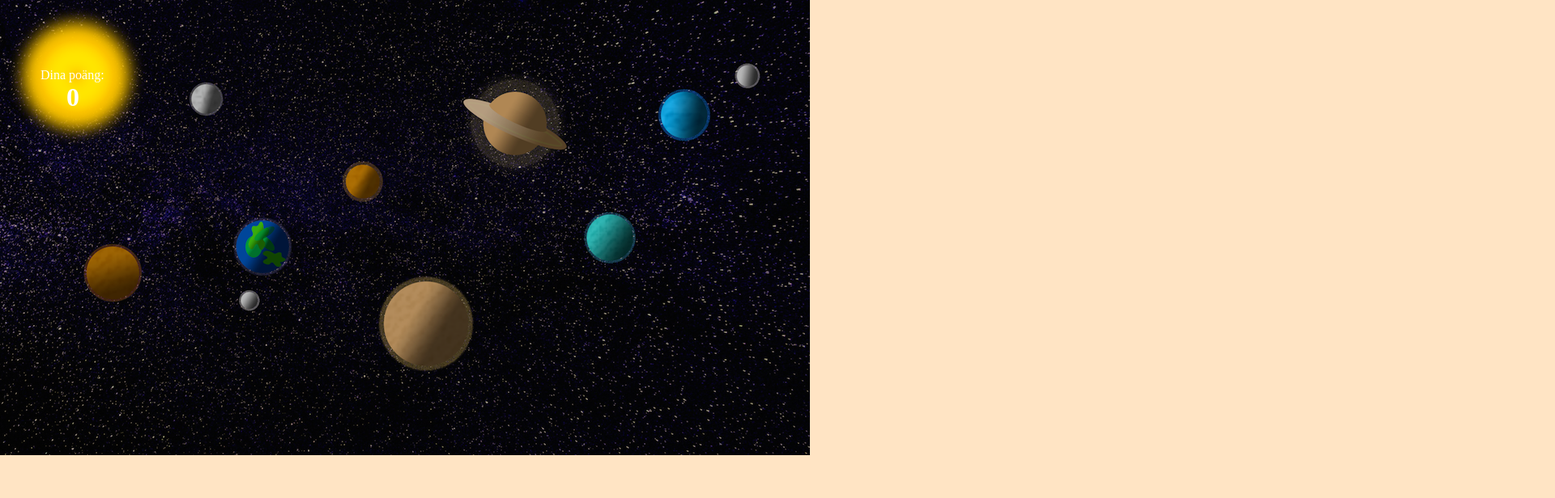
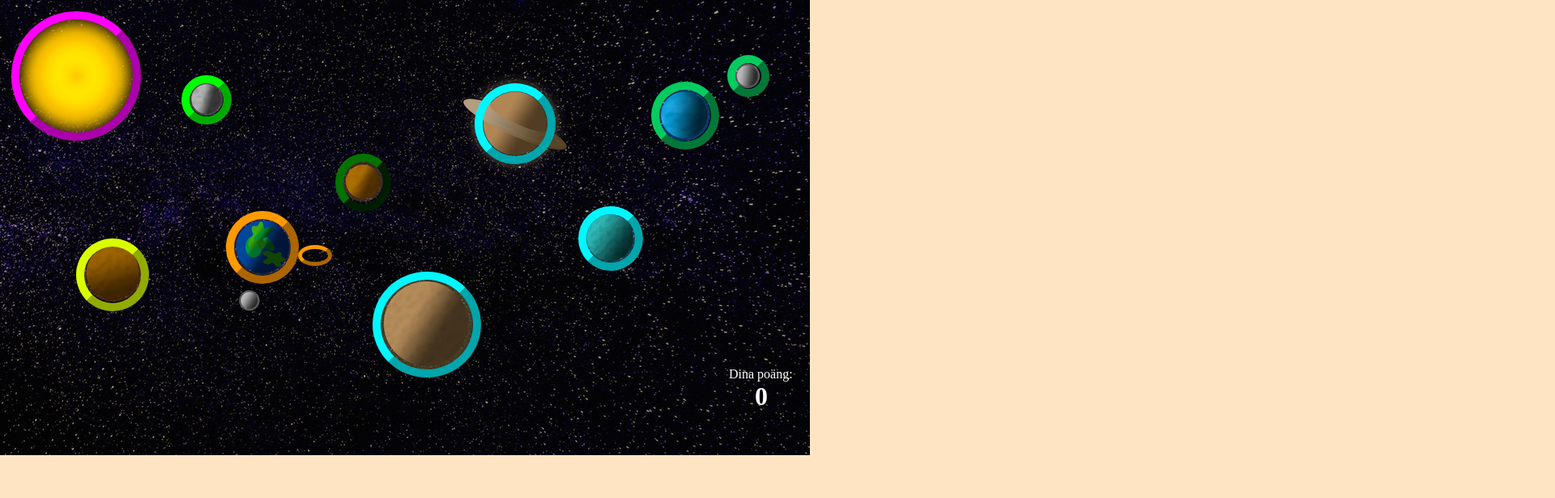
Before and after one commit to Bazzan/SpelProjekt_SL, a plain HTML site: page SpootniksÄventyr/SpootniksÄventyr.html in a window 1280 px wide. Shown: the top 616 px of the page at 81% size, 1920 px wide, since content can reach past the window. Drawn offline with Linux system fonts and the light colour scheme.

Commit message:
Om positionering

```diff
--- a/SpootniksÄventyr/CSS/SpelStyle.css
+++ b/SpootniksÄventyr/CSS/SpelStyle.css
@@ -12,13 +12,15 @@ body, h1, div, p, input, button, #button2, #my_centered_buttons, h1, #quizButton
 	padding: 0;
 }
 
+
+
 #pointcounters{
 	position: absolute;
     z-index: 1;
-	left: 50px;
-	top: 20px;
-	width:100px;
-	height:20px;
+    left: 900px;
+    top: 390px;
+    width: 100px;
+    height: 20px;
     color: white;
 }
 #points{
@@ -119,113 +121,148 @@ canvas{
 
 #SolenInfo{
 	visibility: hidden;
+	position: absolute;
+    top: 383px;
+    left: 704px;
+
 }
 
 #MerkuriusInfo{
 	visibility: hidden;
+	position: absolute;
+    top: 383px;
+    left: 704px;
 }
 
 #VenusInfo{
 	visibility: hidden;
+	position: absolute;
+    top: 383px;
+    left: 704px;
 }
 #JordenInfo{
 	visibility: hidden;
+	position: absolute;
+    top: 383px;
+    left: 704px;
 }
 #ISSInfo{
 	visibility: hidden;
+	position: absolute;
+    top: 383px;
+    left: 704px;
 }
 #MarsInfo{
 	visibility: hidden;
+	position: absolute;
+    top: 383px;
+    left: 704px;
 }
 #JupiterInfo{
 	visibility: hidden;
+	position: absolute;
+    top: 383px;
+    left: 704px;
 }
 #SaturnusInfo{
 	visibility: hidden;
+	position: absolute;
+    top: 383px;
+    left: 704px;
 }
 #UranusInfo{
 	visibility: hidden;
+	position: absolute;
+    top: 383px;
+    left: 704px;
 }
 #NeptunusInfo{
 	visibility: hidden;
+	position: absolute;
+    top: 383px;
+    left: 704px;
 }
 #PlutoInfo{
 	visibility: hidden;
+	position: absolute;
+    top: 383px;
+    left: 704px;
 }
 
 #SolenButton {
     background-color: transparent;
-
-    margin-top: -45px;
-    margin-left: 26.5px;
-    width: 250px;
-    height: 250px;
+    left: 14px;
+    top: 14px;
+    margin: 0;
+    width: 160px;
+    height: 160px;
     position: absolute;
     border-radius: 50%;
     border-color: magenta;
-	border-top-width: 20px;
-    border-left-width: 20px;
-    border-right-width: 20px;
-    border-bottom-width: 20px;
+    border-top-width: 10px;
+    border-left-width: 10px;
+    border-right-width: 10px;
+    border-bottom-width: 10px;
 	/* display: inline-block; */
 
 }
 
 #MerkuriusButton {
     background-color: transparent;
-
-    margin-top: 81px;
-    margin-left: 409.5px;
-    width: 100px;
-    height: 100px;
+	left: 224px;
+    top: 93px;
+    margin: 0;
+    width: 62px;
+    height: 61px;
     position: absolute;
     border-radius: 50%;
     border-color: rgb(0, 255, 0);
-	border-top-width: 20px;
-    border-left-width: 20px;
-    border-right-width: 20px;
-    border-bottom-width: 20px;
-	/* display: inline-block; */
+    border-top-width: 10px;
+    border-left-width: 10px;
+    border-right-width: 10px;
+    border-bottom-width: 10px;
 }
 #VenusButton {
 	background-color: transparent;
-
-	margin-top: 458px;
-    margin-left: 151.5px;
-    width: 165px;
-    height: 165px;
+    left: 94px;
+    top: 295px;
+    margin: 0;
+    width: 90px;
+    height: 90px;
     position: absolute;
     border-radius: 50%;
     border-color: rgb(217, 255, 0);
-	border-top-width: 20px;
-    border-left-width: 20px;
-    border-right-width: 20px;
-    border-bottom-width: 20px;
+    border-top-width: 10px;
+    border-left-width: 10px;
+    border-right-width: 10px;
+    border-bottom-width: 10px;
 	/* display: inline-block; */
 }
 
 #JordenButton {
 	background-color: transparent;
-    margin-top: 396px;
-    margin-left: 508px;
-    width: 165px;
-    height: 165px;
+    left: 279px;
+    top: 261px;
+    margin: 0;
+    width: 90px;
+    height: 90px;
     position: absolute;
     border-radius: 50%;
     border-color: rgb(255, 153, 0);
-	border-top-width: 20px;
-    border-left-width: 20px;
-    border-right-width: 20px;
-    border-bottom-width: 20px;
+    border-top-width: 10px;
+    border-left-width: 10px;
+    border-right-width: 10px;
+    border-bottom-width: 10px;
 	/* display: inline-block; */
 }
 
 #ISSButton {
 	background-color: transparent;
-	margin-top: 465px;
-    margin-left: 688px;
-    width: 25px;
-    height: 25px;
+    left: 368px;
+    top: 303px;
+    margin: 0;
+    width: 39px;
+    height: 20px;
     position: absolute;
     border-radius: 50%;
     border-color: rgb(255, 153, 0);
@@ -233,106 +270,106 @@ canvas{
     border-left-width: 5px;
     border-right-width: 5px;
     border-bottom-width: 5px;
-	/* display: inline-block; */
 }
 
 #MarsButton {
     background-color: transparent;
-	margin-top: 264px;
-    margin-left: 767px;
-    width: 120px;
-    height: 120px;
+    left: 414px;
+    top: 190px;
+    margin: 0;
+    width: 69px;
+    height: 72px;
     position: absolute;
     border-radius: 50%;
     border-color: rgb(4, 114, 0);
-	border-top-width: 20px;
-    border-left-width: 20px;
-    border-right-width: 20px;
-    border-bottom-width: 20px;
-	/* display: inline-block; */
+    border-top-width: 10px;
+    border-left-width: 10px;
+    border-right-width: 10px;
+    border-bottom-width: 10px;
 }
 
 
 #JupiterButton {
 	background-color: transparent;
-	margin-top: 541px;
-    margin-left: 858px;
-    width: 240px;
-    height: 240px;
+    left: 460px;
+    top: 336px;
+    margin: 0;
+    width: 134px;
+    height: 131px;
     position: absolute;
     border-radius: 50%;
     border-color: rgb(0, 247, 255);
-	border-top-width: 20px;
-    border-left-width: 20px;
-    border-right-width: 20px;
-    border-bottom-width: 20px;
+    border-top-width: 10px;
+    border-left-width: 10px;
+    border-right-width: 10px;
+    border-bottom-width: 10px;
 	/* display: inline-block; */
 }
 
 
 #SaturnusButton {
 	background-color: transparent;
-    margin-top: 91px;
-    margin-left: 1094px;
-    width: 190px;
-    height: 190px;
+    left: 586px;
+    top: 103px;
+    margin: 0;
+    width: 100px;
+    height: 100px;
     position: absolute;
     border-radius: 50%;
     border-color: rgb(0, 247, 255);
-	border-top-width: 20px;
-    border-left-width: 20px;
-    border-right-width: 20px;
-    border-bottom-width: 20px;
-	/* display: inline-block; */
+    border-top-width: 10px;
+    border-left-width: 10px;
+    border-right-width: 10px;
+    border-bottom-width: 10px;
 }
 
 
 #UranusButton {
 	background-color: transparent;
-	margin-top: 382px;
-    margin-left: 1338px;
-    width: 150px;
-    height: 150px;
+    left: 714px;
+    top: 255px;
+    margin: 0;
+    width: 80px;
+    height: 80px;
     position: absolute;
     border-radius: 50%;
     border-color: rgb(0, 247, 255);
-	border-top-width: 20px;
-    border-left-width: 20px;
-    border-right-width: 20px;
-    border-bottom-width: 20px;
-	/* display: inline-block; */
+    border-top-width: 10px;
+    border-left-width: 10px;
+    border-right-width: 10px;
+    border-bottom-width: 10px;
 }
 
 #NeptunusButton {
     background-color: transparent;
-	margin-top: 91px;
-    margin-left: 1514px;
-    width: 150px;
-    height: 150px;
+    left: 804px;
+    top: 101px;
+    margin: 0;
+    width: 84px;
+    height: 84px;
     position: absolute;
     border-radius: 50%;
     border-color: rgb(5, 204, 95);
-	border-top-width: 20px;
-    border-left-width: 20px;
-    border-right-width: 20px;
-    border-bottom-width: 20px;
-	/* display: inline-block; */
+    border-top-width: 10px;
+    border-left-width: 10px;
+    border-right-width: 10px;
+    border-bottom-width: 10px;
 }
 
 #PlutoButton {
     background-color: transparent;
-	margin-top: 28px;
-    margin-left: 1695px;
-    width: 90px;
-    height: 90px;
+    left: 898px;
+    top: 68px;
+    margin: 0;
+    width: 52px;
+    height: 52px;
     position: absolute;
     border-radius: 50%;
     border-color: rgb(5, 204, 95);
-	border-top-width: 20px;
-    border-left-width: 20px;
-    border-right-width: 20px;
-    border-bottom-width: 20px;
-	/* display: inline-block; */
+    border-top-width: 10px;
+    border-left-width: 10px;
+    border-right-width: 10px;
+    border-bottom-width: 10px;
 }
 
 
--- a/SpootniksÄventyr/SpootniksÄventyr.html
+++ b/SpootniksÄventyr/SpootniksÄventyr.html
@@ -10,7 +10,7 @@
 <script src="JavaScrpit/GameScript.js"></script>
 <div class="canvasdiv" id="d1" name="d1" >
         <canvas id="QuizWindow" width="1000" height="563"></canvas>
-</div>
+
 
 <div id="pointcounters">
     Dina poäng:
@@ -26,6 +26,8 @@ och använd upp och ned pilarna på tangentbordet för att flytta runt elementet
 
 </button> -->
 
+
+
 <button type="button"
 id="SolenButton"
 name="SolenButton"
@@ -33,7 +35,7 @@ onclick="Sun()"
 onmouseover="MouseOver(id)"
 onmouseout="MouseOut(id)"  >
 </button>
-<img src="Images/soleninfo.png" id="SolenInfo" width="100" height="100" alt="info om solen"></img>
+<img src="Images/soleninfo.png" id="SolenInfo" width="200" height="200" alt="info om solen"></img>
 
 <button type="button"
 id="MerkuriusButton"
@@ -43,7 +45,7 @@ onmouseover="MouseOver(id)"
 onmouseout="MouseOut(id)"  >
     <!-- <img src="IMG/Icon.png" height="100%" width="100%"/> -->
 </button>
-<img src="Images/merkuriusinfo.png" id="MerkuriusInfo" width="100" height="100" alt="info om merkurius"></img>
+<img src="Images/merkuriusinfo.png" id="MerkuriusInfo" width="200" height="200" alt="info om merkurius"></img>
 
 <button type="button"
 id="VenusButton"
@@ -53,7 +55,7 @@ onmouseover="MouseOver(id)"
 onmouseout="MouseOut(id)"  >
     <!-- <img src="IMG/Icon.png" height="100%" width="100%"/> -->
 </button>
-<img src="Images/venusinfo.png" id="VenusInfo" width="100" height="100" alt="info om venus"></img>
+<img src="Images/venusinfo.png" id="VenusInfo" width="200" height="200" alt="info om venus"></img>
 
 <button type="button"
 id="JordenButton"
@@ -63,7 +65,7 @@ onmouseover="MouseOver(id)"
 onmouseout="MouseOut(id)"  >
     <!-- <img src="IMG/Icon.png" height="100%" width="100%"/> -->
 </button>
-<img src="Images/jordeninfo.png" id="JordenInfo" width="100" height="100" alt="info om jorden"></img>
+<img src="Images/jordeninfo.png" id="JordenInfo" width="200" height="200" alt="info om jorden"></img>
 
 <button type="button"
 id="ISSButton"
@@ -72,7 +74,7 @@ onclick="ISS()"
 onmouseover="MouseOver(id)"
 onmouseout="MouseOut(id)"  >
 </button>
-<img src="Images/ISSinfo.png" id="ISSInfo" width="100" height="100" alt="info om ISS"></img>
+<img src="Images/ISSinfo.png" id="ISSInfo" width="200" height="200" alt="info om ISS"></img>
 
 <button type="button"
 id="MarsButton"
@@ -82,7 +84,7 @@ onmouseover="MouseOver(id)"
 onmouseout="MouseOut(id)"  >
     <!-- <img src="IMG/Icon.png" height="100%" width="100%"/> -->
 </button>
-<img src="Images/Marsinfo.png" id="MarsInfo" width="100" height="100" alt="info om mars"></img>
+<img src="Images/Marsinfo.png" id="MarsInfo" width="200" height="200" alt="info om mars"></img>
 
 <button type="button"
 id="JupiterButton"
@@ -92,7 +94,7 @@ onmouseover="MouseOver(id)"
 onmouseout="MouseOut(id)"  >
     <!-- <img src="IMG/Icon.png" height="100%" width="100%"/> -->
 </button>
-<img src="Images/jupiterinfo.png" id="JupiterInfo" width="100" height="100" alt="info om jupiter"></img>
+<img src="Images/jupiterinfo.png" id="JupiterInfo" width="200" height="200" alt="info om jupiter"></img>
 
 <button type="button"
 id="SaturnusButton"
@@ -102,7 +104,7 @@ onmouseover="MouseOver(id)"
 onmouseout="MouseOut(id)"  >
     <!-- <img src="IMG/Icon.png" height="100%" width="100%"/> -->
 </button>
-<img src="Images/saturnusinfo.png" id="SaturnusInfo" width="100" height="100" alt="info om saturnus"></img>
+<img src="Images/saturnusinfo.png" id="SaturnusInfo" width="200" height="200" alt="info om saturnus"></img>
 
 
 <button type="button"
@@ -113,7 +115,7 @@ onmouseover="MouseOver(id)"
 onmouseout="MouseOut(id)"  >
     <!-- <img src="IMG/Icon.png" height="100%" width="100%"/> -->
 </button>
-<img src="Images/uranusinfo.png" id="UranusInfo" width="100" height="100" alt="info om uranus"></img>
+<img src="Images/uranusinfo.png" id="UranusInfo" width="200" height="200" alt="info om uranus"></img>
 
 <button type="button"
 id="NeptunusButton"
@@ -123,7 +125,7 @@ onmouseover="MouseOver(id)"
 onmouseout="MouseOut(id)"  >
     <!-- <img src="IMG/Icon.png" height="100%" width="100%"/> -->
 </button>
-<img src="Images/neptunusinfo.png" id="NeptunusInfo" width="100" height="100" alt="info om neptunus"></img>
+<img src="Images/neptunusinfo.png" id="NeptunusInfo" width="200" height="200" alt="info om neptunus"></img>
 
 <button type="button"
 id="PlutoButton"
@@ -133,9 +135,9 @@ onmouseover="MouseOver(id)"
 onmouseout="MouseOut(id)"  >
     <!-- <img src="IMG/Icon.png" height="100%" width="100%"/> -->
 </button>
-<img src="Images/plutoinfo.png" id="PlutoInfo" width="100" height="100" alt="info om pluto"></img>
+<img src="Images/plutoinfo.png" id="PlutoInfo" width="200" height="200" alt="info om pluto"></img>
 
-
+</div>
 
 <div>
         <button type="button"
```
Lines whose indentation alone changed are shown as unchanged.
